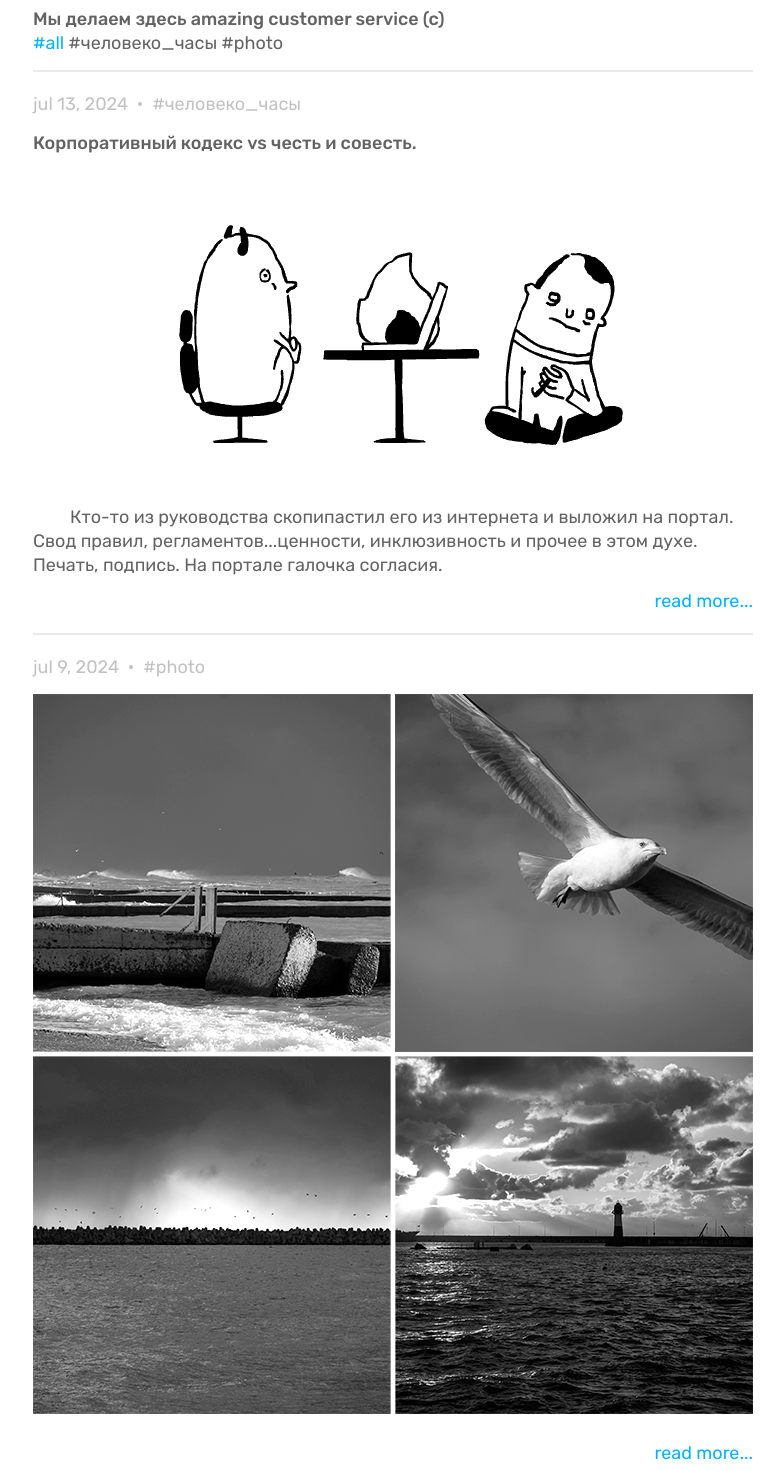
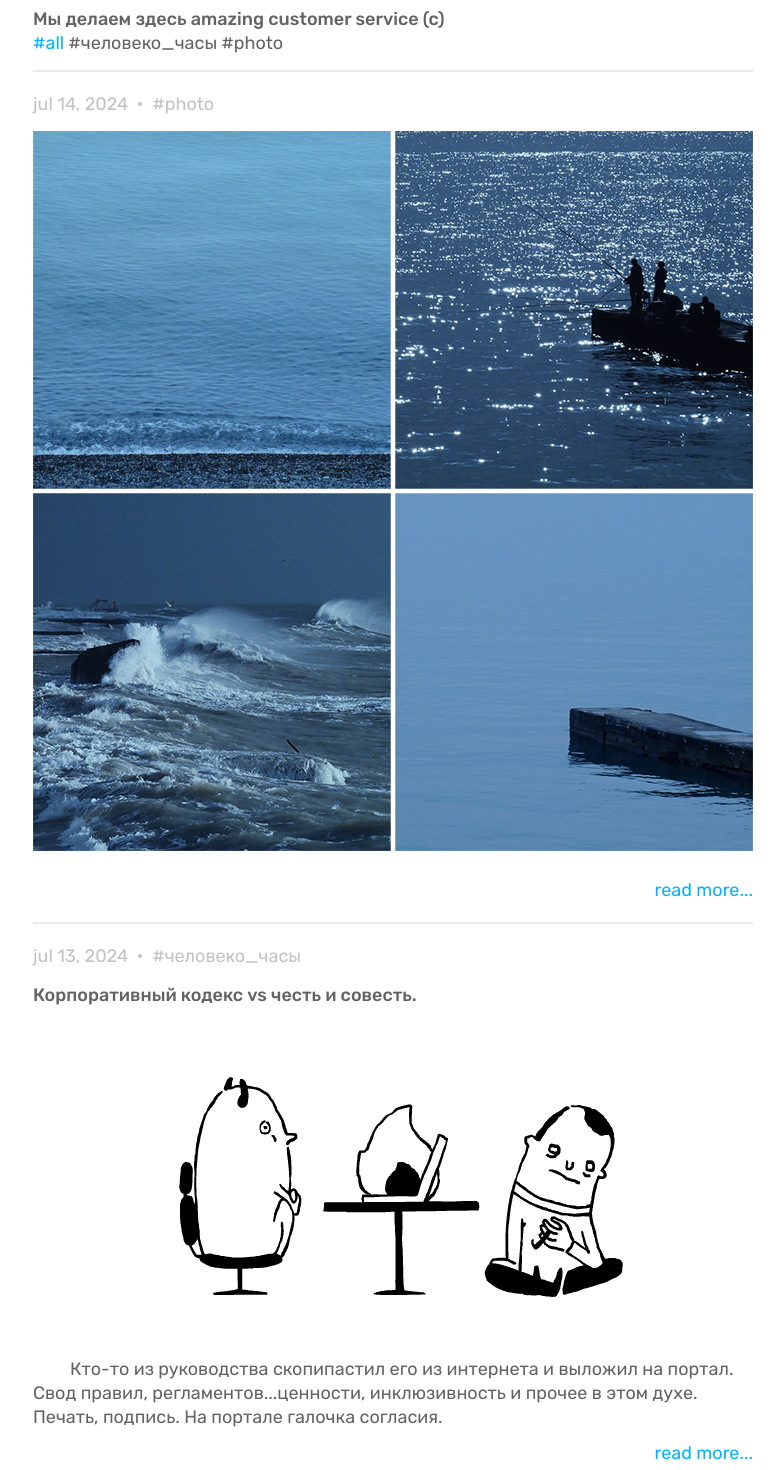
Before and after one commit to chvs/maranta.github.io, a Nuxt app: page / in a window 1280 px wide. Shown: the part 100-1570 px from the top of the page, without its empty margins (247-1031 px from the left). Built offline with nearby package versions, Linux system fonts and the light colour scheme.

Commit message:
add post

```diff
--- a/constants/posts.js
+++ b/constants/posts.js
@@ -1,4 +1,58 @@
 const createPosts = [
+  {
+    tags: ['photo'],
+    image: '/img/prew_2.png',
+    date: 'jul 14, 2024',
+    id: '5',
+    slug: 'photo-2',
+    content: `
+      <figure>
+        <img src="/img/ph_2_1.jpg" alt="">
+        <figcaption>
+          <svg xmlns="http://www.w3.org/2000/svg" width="20" height="16" viewBox="0 0 5.292 4.233" version="1.1" xml:space="preserve"><path d="M2.646 3.307c.33 0 .612-.115.843-.347.232-.231.347-.513.347-.843 0-.331-.115-.612-.347-.844a1.148 1.148 0 0 0-.843-.347c-.33 0-.612.116-.844.347a1.148 1.148 0 0 0-.347.844c0 .33.116.612.347.843.232.232.513.347.844.347zm0-.529a.639.639 0 0 1-.47-.192.639.639 0 0 1-.192-.47c0-.185.064-.341.192-.469a.639.639 0 0 1 .47-.192c.185 0 .342.064.47.192a.639.639 0 0 1 .191.47.639.639 0 0 1-.192.47.639.639 0 0 1-.47.191zM.529 4.233a.51.51 0 0 1-.374-.155A.51.51 0 0 1 0 3.704V.53A.51.51 0 0 1 .155.155.51.51 0 0 1 .53 0h4.233a.51.51 0 0 1 .374.155.51.51 0 0 1 .156.374v3.175a.51.51 0 0 1-.156.374.51.51 0 0 1-.374.155zm0-.529h4.233V.53H.53z"/></svg>
+          Panasonic DMC-GM1<br>
+          <svg xmlns="http://www.w3.org/2000/svg" width="20.031" height="16" viewBox="0 0 5.3 4.233" version="1.1" xml:space="preserve"><path d="M4.242 0a.51.51 0 0 0-.375.156.509.509 0 0 0-.155.373H1.596a.51.51 0 0 0-.374.156.512.512 0 0 0-.141.249L1.058.933H.53a.51.51 0 0 0-.373.155.51.51 0 0 0-.156.374v1.321c0 .146.052.27.156.374a.51.51 0 0 0 .373.155h.555a.513.513 0 0 0 .138.237.51.51 0 0 0 .374.155h2.116c0 .146.052.27.155.374a.51.51 0 0 0 .375.155h.529c.145 0 .27-.051.373-.155a.51.51 0 0 0 .156-.374V.53a.51.51 0 0 0-.156-.373A.51.51 0 0 0 4.771 0zm0 .53h.529v3.174h-.53zm-2.646.528h.79v.353h-.79Zm1.319 0h.797v2.117h-.797Zm-2.386.404h.53v1.321h-.53zm1.067.478h.79v.353h-.79Zm0 .882h.79v.353h-.79Z" /></svg>
+          Panasonic Lumix 35-100mm f/4.0-5.6<br>
+          100&nbsp;mm &bull; f/22 &bull; 1/640 sec &bull; ISO 3200
+        </figcaption>
+      </figure>
+
+      <figure>
+        <img src="/img/ph_2_2.jpg" alt="">
+        <figcaption>
+          <svg xmlns="http://www.w3.org/2000/svg" width="20" height="16" viewBox="0 0 5.292 4.233" version="1.1" xml:space="preserve"><path d="M2.646 3.307c.33 0 .612-.115.843-.347.232-.231.347-.513.347-.843 0-.331-.115-.612-.347-.844a1.148 1.148 0 0 0-.843-.347c-.33 0-.612.116-.844.347a1.148 1.148 0 0 0-.347.844c0 .33.116.612.347.843.232.232.513.347.844.347zm0-.529a.639.639 0 0 1-.47-.192.639.639 0 0 1-.192-.47c0-.185.064-.341.192-.469a.639.639 0 0 1 .47-.192c.185 0 .342.064.47.192a.639.639 0 0 1 .191.47.639.639 0 0 1-.192.47.639.639 0 0 1-.47.191zM.529 4.233a.51.51 0 0 1-.374-.155A.51.51 0 0 1 0 3.704V.53A.51.51 0 0 1 .155.155.51.51 0 0 1 .53 0h4.233a.51.51 0 0 1 .374.155.51.51 0 0 1 .156.374v3.175a.51.51 0 0 1-.156.374.51.51 0 0 1-.374.155zm0-.529h4.233V.53H.53z"/></svg>
+          Panasonic DMC-GM1<br>
+          <svg xmlns="http://www.w3.org/2000/svg" width="20.031" height="16" viewBox="0 0 5.3 4.233" version="1.1" xml:space="preserve"><path d="M4.242 0a.51.51 0 0 0-.375.156.509.509 0 0 0-.155.373H1.596a.51.51 0 0 0-.374.156.512.512 0 0 0-.141.249L1.058.933H.53a.51.51 0 0 0-.373.155.51.51 0 0 0-.156.374v1.321c0 .146.052.27.156.374a.51.51 0 0 0 .373.155h.555a.513.513 0 0 0 .138.237.51.51 0 0 0 .374.155h2.116c0 .146.052.27.155.374a.51.51 0 0 0 .375.155h.529c.145 0 .27-.051.373-.155a.51.51 0 0 0 .156-.374V.53a.51.51 0 0 0-.156-.373A.51.51 0 0 0 4.771 0zm0 .53h.529v3.174h-.53zm-2.646.528h.79v.353h-.79Zm1.319 0h.797v2.117h-.797Zm-2.386.404h.53v1.321h-.53zm1.067.478h.79v.353h-.79Zm0 .882h.79v.353h-.79Z" /></svg>
+          Panasonic Lumix 35-100mm f/4.0-5.6<br>
+          100&nbsp;mm &bull; f/22 &bull; 1/8000 sec &bull; ISO 3200
+        </figcaption>
+      </figure>
+
+      <figure>
+        <img src="/img/ph_2_3.jpg" alt="">
+        <figcaption>
+          <svg xmlns="http://www.w3.org/2000/svg" width="20" height="16" viewBox="0 0 5.292 4.233" version="1.1" xml:space="preserve"><path d="M2.646 3.307c.33 0 .612-.115.843-.347.232-.231.347-.513.347-.843 0-.331-.115-.612-.347-.844a1.148 1.148 0 0 0-.843-.347c-.33 0-.612.116-.844.347a1.148 1.148 0 0 0-.347.844c0 .33.116.612.347.843.232.232.513.347.844.347zm0-.529a.639.639 0 0 1-.47-.192.639.639 0 0 1-.192-.47c0-.185.064-.341.192-.469a.639.639 0 0 1 .47-.192c.185 0 .342.064.47.192a.639.639 0 0 1 .191.47.639.639 0 0 1-.192.47.639.639 0 0 1-.47.191zM.529 4.233a.51.51 0 0 1-.374-.155A.51.51 0 0 1 0 3.704V.53A.51.51 0 0 1 .155.155.51.51 0 0 1 .53 0h4.233a.51.51 0 0 1 .374.155.51.51 0 0 1 .156.374v3.175a.51.51 0 0 1-.156.374.51.51 0 0 1-.374.155zm0-.529h4.233V.53H.53z"/></svg>
+          Panasonic DMC-GM1<br>
+          <svg xmlns="http://www.w3.org/2000/svg" width="20.031" height="16" viewBox="0 0 5.3 4.233" version="1.1" xml:space="preserve"><path d="M4.242 0a.51.51 0 0 0-.375.156.509.509 0 0 0-.155.373H1.596a.51.51 0 0 0-.374.156.512.512 0 0 0-.141.249L1.058.933H.53a.51.51 0 0 0-.373.155.51.51 0 0 0-.156.374v1.321c0 .146.052.27.156.374a.51.51 0 0 0 .373.155h.555a.513.513 0 0 0 .138.237.51.51 0 0 0 .374.155h2.116c0 .146.052.27.155.374a.51.51 0 0 0 .375.155h.529c.145 0 .27-.051.373-.155a.51.51 0 0 0 .156-.374V.53a.51.51 0 0 0-.156-.373A.51.51 0 0 0 4.771 0zm0 .53h.529v3.174h-.53zm-2.646.528h.79v.353h-.79Zm1.319 0h.797v2.117h-.797Zm-2.386.404h.53v1.321h-.53zm1.067.478h.79v.353h-.79Zm0 .882h.79v.353h-.79Z" /></svg>
+          Panasonic Lumix 35-100mm f/4.0-5.6<br>
+          100&nbsp;mm &bull; f/7.1 &bull; 1/8000 sec &bull; ISO 3200
+        </figcaption>
+      </figure>
+
+      <figure>
+        <img src="/img/ph_2_4.jpg" alt="">
+        <figcaption>
+          <svg xmlns="http://www.w3.org/2000/svg" width="20" height="16" viewBox="0 0 5.292 4.233" version="1.1" xml:space="preserve"><path d="M2.646 3.307c.33 0 .612-.115.843-.347.232-.231.347-.513.347-.843 0-.331-.115-.612-.347-.844a1.148 1.148 0 0 0-.843-.347c-.33 0-.612.116-.844.347a1.148 1.148 0 0 0-.347.844c0 .33.116.612.347.843.232.232.513.347.844.347zm0-.529a.639.639 0 0 1-.47-.192.639.639 0 0 1-.192-.47c0-.185.064-.341.192-.469a.639.639 0 0 1 .47-.192c.185 0 .342.064.47.192a.639.639 0 0 1 .191.47.639.639 0 0 1-.192.47.639.639 0 0 1-.47.191zM.529 4.233a.51.51 0 0 1-.374-.155A.51.51 0 0 1 0 3.704V.53A.51.51 0 0 1 .155.155.51.51 0 0 1 .53 0h4.233a.51.51 0 0 1 .374.155.51.51 0 0 1 .156.374v3.175a.51.51 0 0 1-.156.374.51.51 0 0 1-.374.155zm0-.529h4.233V.53H.53z"/></svg>
+          Panasonic DMC-GM1<br>
+          <svg xmlns="http://www.w3.org/2000/svg" width="20.031" height="16" viewBox="0 0 5.3 4.233" version="1.1" xml:space="preserve"><path d="M4.242 0a.51.51 0 0 0-.375.156.509.509 0 0 0-.155.373H1.596a.51.51 0 0 0-.374.156.512.512 0 0 0-.141.249L1.058.933H.53a.51.51 0 0 0-.373.155.51.51 0 0 0-.156.374v1.321c0 .146.052.27.156.374a.51.51 0 0 0 .373.155h.555a.513.513 0 0 0 .138.237.51.51 0 0 0 .374.155h2.116c0 .146.052.27.155.374a.51.51 0 0 0 .375.155h.529c.145 0 .27-.051.373-.155a.51.51 0 0 0 .156-.374V.53a.51.51 0 0 0-.156-.373A.51.51 0 0 0 4.771 0zm0 .53h.529v3.174h-.53zm-2.646.528h.79v.353h-.79Zm1.319 0h.797v2.117h-.797Zm-2.386.404h.53v1.321h-.53zm1.067.478h.79v.353h-.79Zm0 .882h.79v.353h-.79Z" /></svg>
+          Panasonic Lumix 35-100mm f/4.0-5.6<br>
+          100&nbsp;mm &bull; f/22 &bull; 1/250 sec &bull; ISO 3200
+        </figcaption>
+      </figure>
+    `,
+    readMore: true,
+  },
+
   {
     tags: ['человеко_часы'],
     title: 'Корпоративный кодекс vs&nbsp;честь и&nbsp;совесть.',
```
